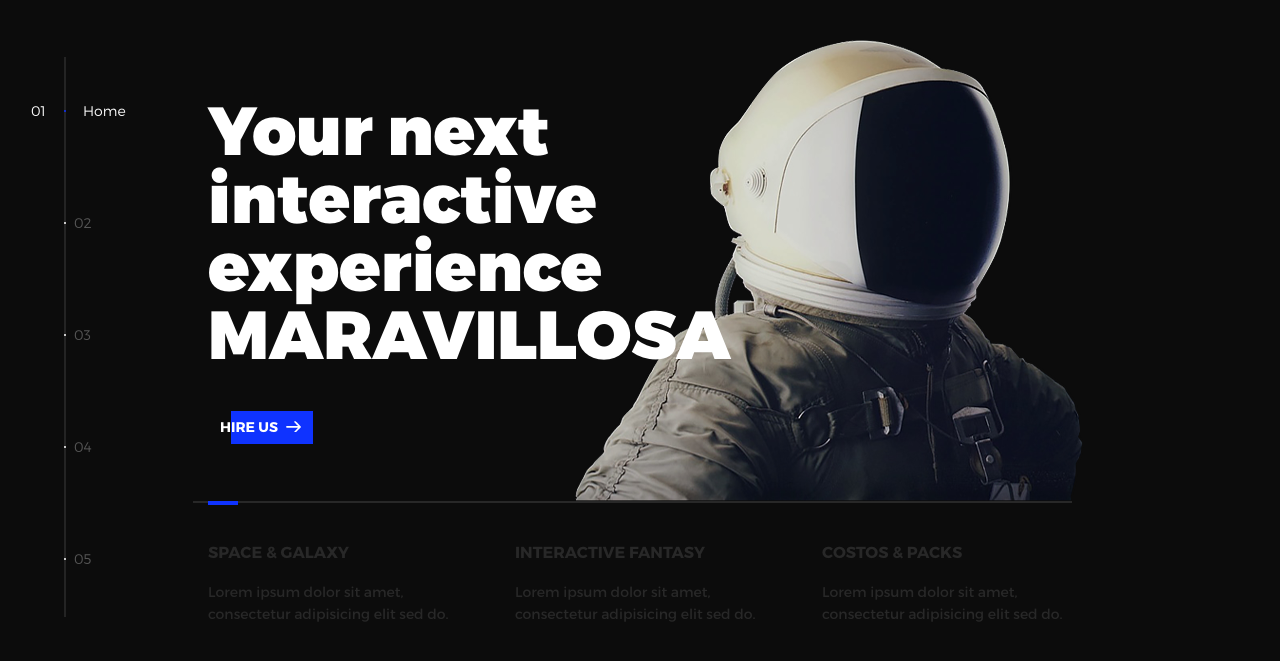
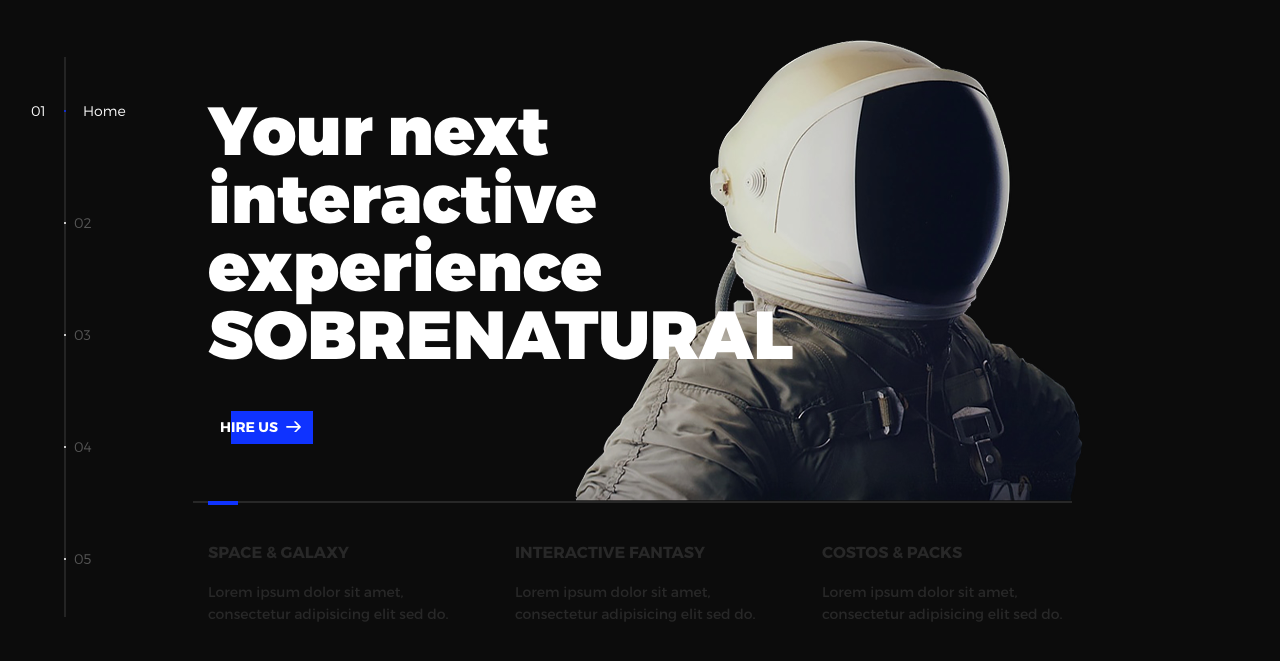
Before and after one commit to jvinc86/web-austronauta-apache, a plain HTML site: page miWeb/index.html in a window 1280 px wide. Shown: the part 63-724 px from the top of the page. Drawn offline with nearby package versions, Linux system fonts and the light colour scheme.

Commit message:
NewChanges

```diff
--- a/miWeb/index.html
+++ b/miWeb/index.html
@@ -52,7 +52,7 @@
             <li class="l-section section section--is-active">
               <div class="intro">
                 <div class="intro--banner">
-                  <h1>Your next<br>interactive<br>experience<br>MARAVILLOSA</h1>
+                  <h1>Your next<br>interactive<br>experience<br>SOBRENATURAL</h1>
                   <button class="cta">Hire Us
                     <svg version="1.1" id="Layer_1" xmlns="http://www.w3.org/2000/svg"
                       xmlns:xlink="http://www.w3.org/1999/xlink" x="0px" y="0px" viewBox="0 0 150 118"
```
